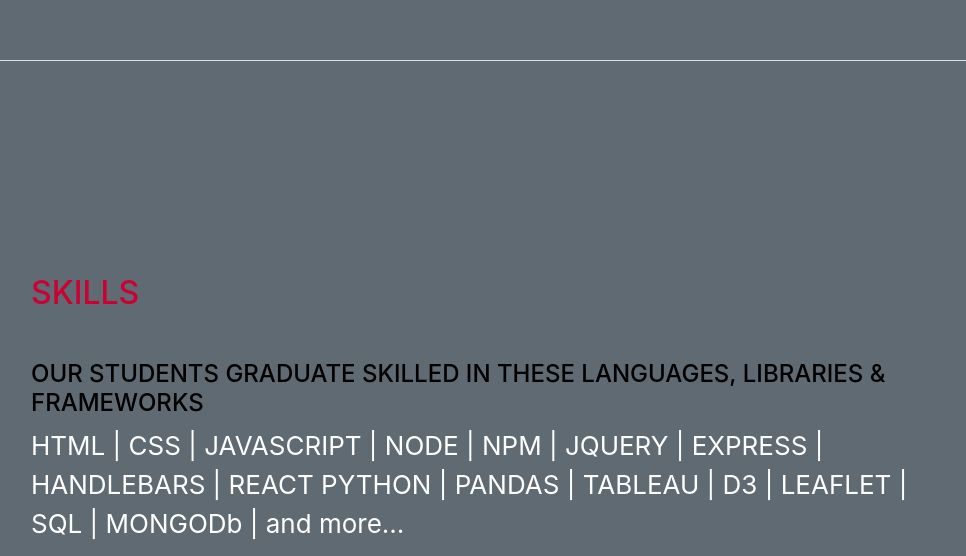
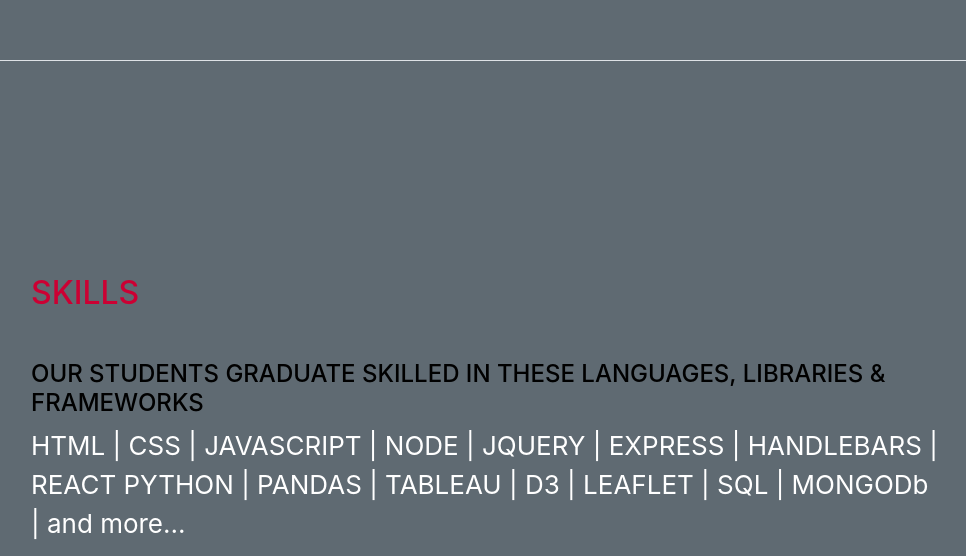
Before and after one commit to funduval/tech-opener, a website with bundled scripts: page index.html in a window 1280 px wide. Shown: the part 3140-3696 px from the top of the page, without its empty margins (289-1255 px from the left). Built offline with nearby package versions, Linux system fonts and the light colour scheme; animation ran at ten frames a second; a web font is replaced by a local one.

Commit message:
take out npm

```diff
--- a/index.html
+++ b/index.html
@@ -179,7 +179,7 @@
           <h2 class="mb-5">Skills</h2>
 
           <h4>Our Students Graduate Skilled in These Languages, Libraries & Frameworks</h4>
-          <p>HTML | CSS |  JAVASCRIPT | NODE | NPM | JQUERY | EXPRESS | HANDLEBARS | REACT
+          <p>HTML | CSS |  JAVASCRIPT | NODE | JQUERY | EXPRESS | HANDLEBARS | REACT
             PYTHON | PANDAS | TABLEAU | D3 | LEAFLET | SQL | MONGODb | and more...</p>
 
           <ul class="list-inline list-icons" id="languages">
```
